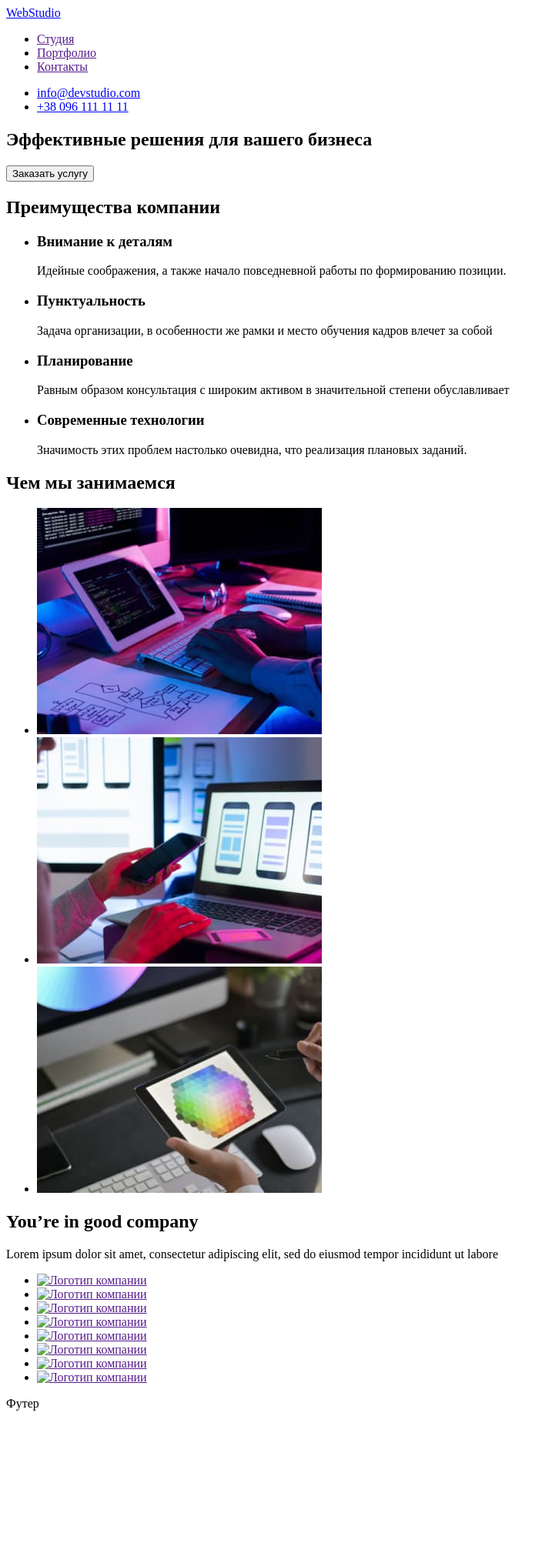
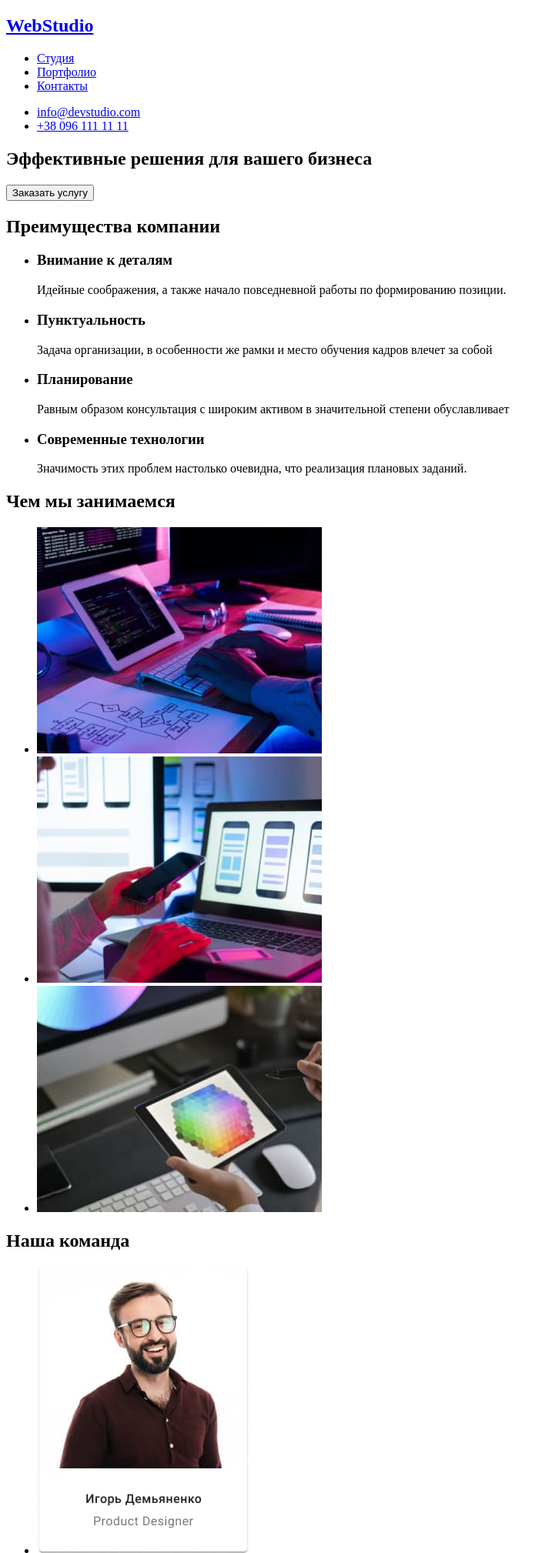
Before and after one commit to Pavel-Baturin/goit-markup-hw-01, a plain HTML site: page index.html in a window 1280 px wide. Shown: the top 2018 px of the page at 77% size, without its empty margins (0-717 px from the left). Before the commit the page ends 1841 px from the top, so only its background shows below. Drawn offline with Linux system fonts and the light colour scheme.

Commit message:
Добавляет секцию наша команда и футер

```diff
--- a/index.html
+++ b/index.html
@@ -11,14 +11,14 @@
 <body>
     <!-- Шапка сайта -->
     <header>
+        <h2><a href="index.html">WebStudio</a></h2>
         <nav>
-            <a href="index.html">WebStudio</a>
+            <ul>
+                <li><a href="#">Студия</a></li>
+                <li><a href="#">Портфолио</a></li>
+                <li><a href="#">Контакты</a></li>
+            </ul>
         </nav>
-        <ul>
-            <li><a href="">Студия</a></li>
-            <li><a href="">Портфолио</a></li>
-            <li><a href="">Контакты</a></li>
-        </ul>
 
         <ul>
             <li><a href="mailto:info@devstudio.com">info@devstudio.com</a></li>
@@ -30,7 +30,7 @@
         <!-- Герой -->
         <section>
             <h1>Эффективные решения для вашего бизнеса</h1>
-            <button>Заказать услугу</button>
+            <button> <a href="#"></a>Заказать услугу</button>
         </section>
 
         <!-- Преимущества -->
@@ -82,38 +82,22 @@
             </ul>
         </section>
 
-        <!-- Testimonials -->
+        <!-- Члены команды -->
         <section>
-            <h2>You’re in good company</h2>
-            <p>
-                Lorem ipsum dolor sit amet, consectetur adipiscing elit, sed do
-                eiusmod tempor incididunt ut labore
-            </p>
+            <h2>Наша команда</h2>
 
             <ul>
                 <li>
-                    <a href=""><img src="./images/icon.svg" alt="Логотип компании" /></a>
+                    <img src="images/team-card-1.jpg" alt="Игорь Демьяненко продакт-дизайнер">
                 </li>
                 <li>
-                    <a href=""><img src="./images/icon.svg" alt="Логотип компании" /></a>
+                    <img src="images/team-card-2.jpg" alt="Ольга Репина фронт-энд разработчик">
                 </li>
                 <li>
-                    <a href=""><img src="./images/icon.svg" alt="Логотип компании" /></a>
+                    <img src="images/team-card-3.jpg" alt="Николай Тарасов маркетолог">
                 </li>
                 <li>
-                    <a href=""><img src="./images/icon.svg" alt="Логотип компании" /></a>
-                </li>
-                <li>
-                    <a href=""><img src="./images/icon.svg" alt="Логотип компании" /></a>
-                </li>
-                <li>
-                    <a href=""><img src="./images/icon.svg" alt="Логотип компании" /></a>
-                </li>
-                <li>
-                    <a href=""><img src="./images/icon.svg" alt="Логотип компании" /></a>
-                </li>
-                <li>
-                    <a href=""><img src="./images/icon.svg" alt="Логотип компании" /></a>
+                    <img src="images/team-card-4.jpg" alt="Михаил Ермаков дизайнер интерфейсов">
                 </li>
             </ul>
         </section>
@@ -121,7 +105,14 @@
 
     <!-- Футер -->
     <footer>
-        Футер
+        <h2><a href="index.html">WebStudio</a></h2>
+        <address>
+            <ul>
+                <li>г. Киев, пр-т Леси Украинки, 26</li>
+                <li><a href="mailto:info@devstudio.com">info@devstudio.com</a></li>
+                <li><a href="tel:+380961111111">+38 096 111 11 11</a></li>
+            </ul>
+        </address>
     </footer>
 </body>
 </body>
```
